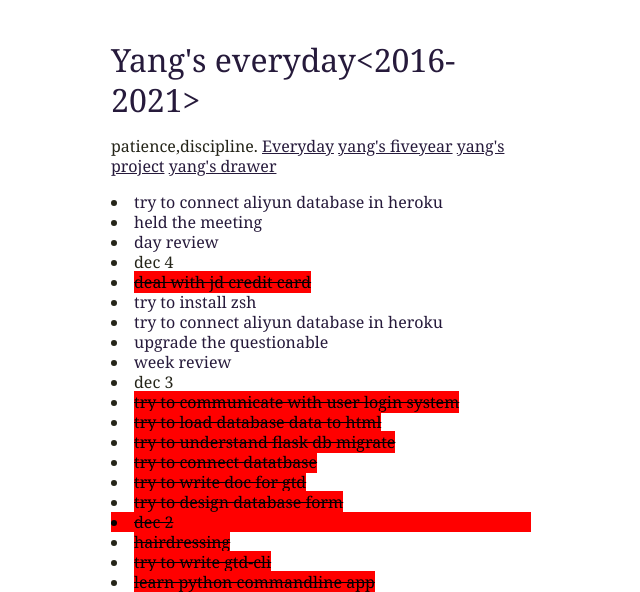
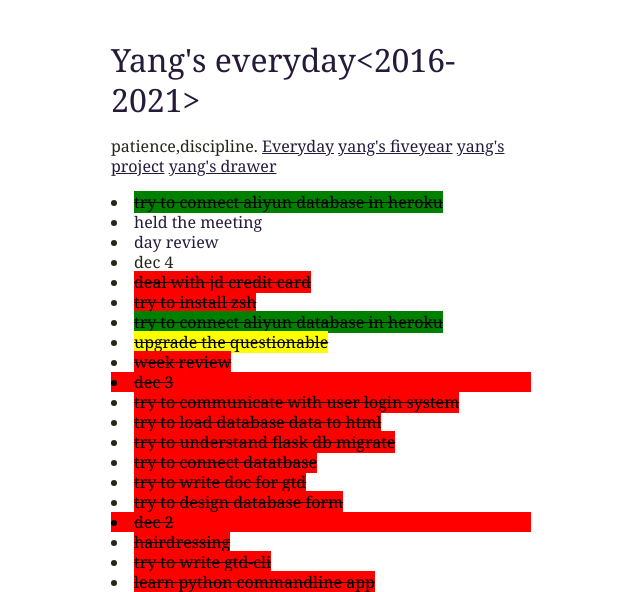
Before and after one commit to oxfordyang2016/gtdofdream, a Flask app: page /everyday in a window 1280 px wide. Shown: the top 592 px of the page, without its empty margins (319-959 px from the left). Run offline with Flask 2, Linux system fonts and the light colour scheme; some libraries are stand-ins or nearby versions.

Commit message:
update everyday

```diff
--- a/templates/everyday.html
+++ b/templates/everyday.html
@@ -172,16 +172,16 @@ body .il { color: #666666 }                     /* Literal.Number.Integer.Long *
          <a href="https://yangmingweatherapp.herokuapp.com/in/" >yang's drawer</a>
 
 
-<li><a class="">try to connect aliyun database in heroku</a></li>
+<li><a class="anotherday">try to connect aliyun database in heroku</a></li>
 <li><a class="">held the meeting </a></li>
 <li><a class="">day review</a></li>
 <li class="">dec 4</li>
 <li><a class="finish">deal with jd credit card</a></li>
-<li><a class="">try to install zsh</a></li>
-<li><a class="">try to connect aliyun database in heroku</a></li>
-<li><a class="">upgrade the questionable</a></li>
-<li><a class="">week review</a></li>
-<li class="">dec 3</li>
+<li><a class="finish">try to install zsh</a></li>
+<li><a class="anotherday">try to connect aliyun database in heroku</a></li>
+<li><a class="giveup">upgrade the questionable</a></li>
+<li><a class="finish">week review</a></li>
+<li class="finish">dec 3</li>
 <li><a class="finish">try to communicate with user login system</a></li>
 <li><a class="finish">try to load database data to html</a></li>
 <li><a class="finish">try to understand flask db migrate</a></li>
```
